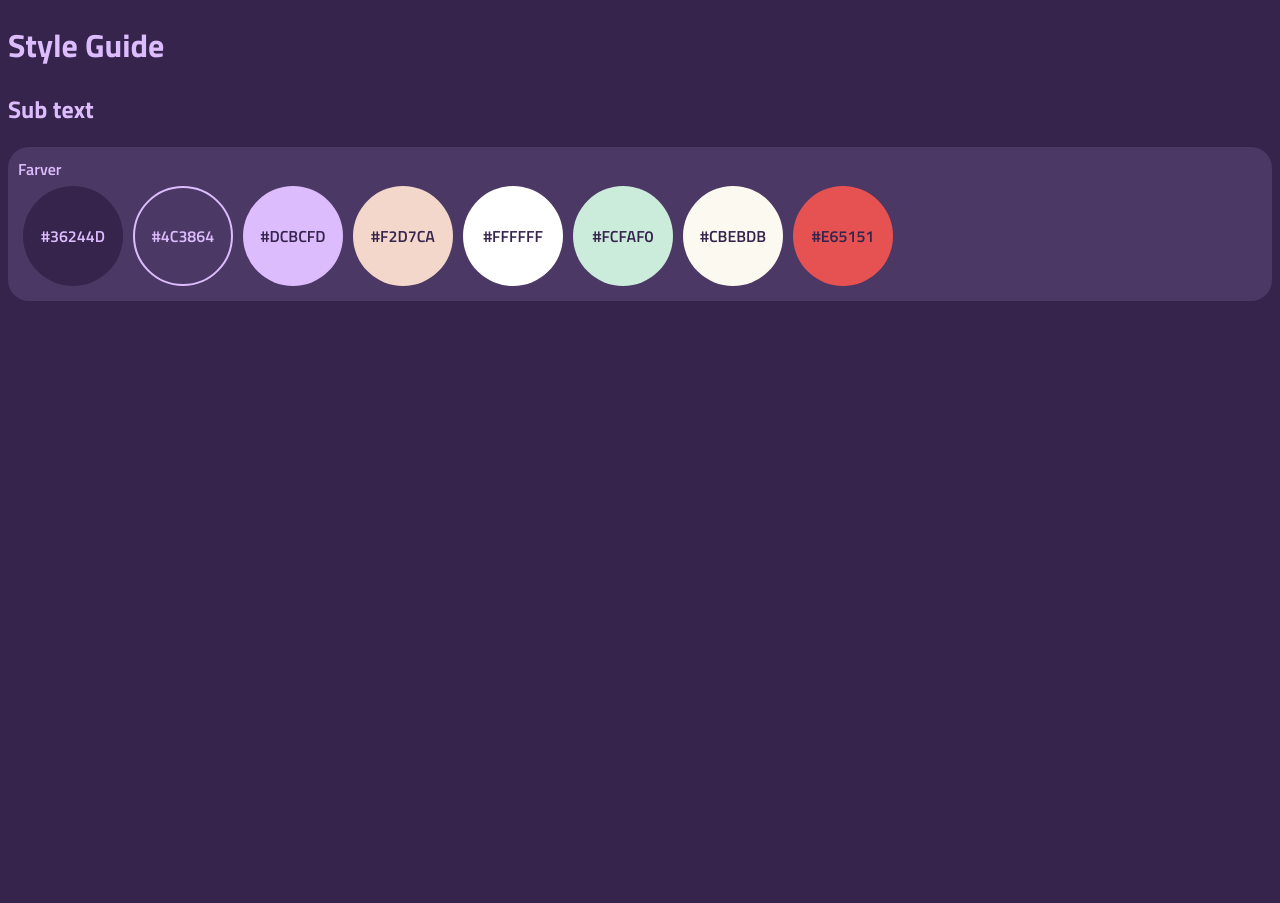
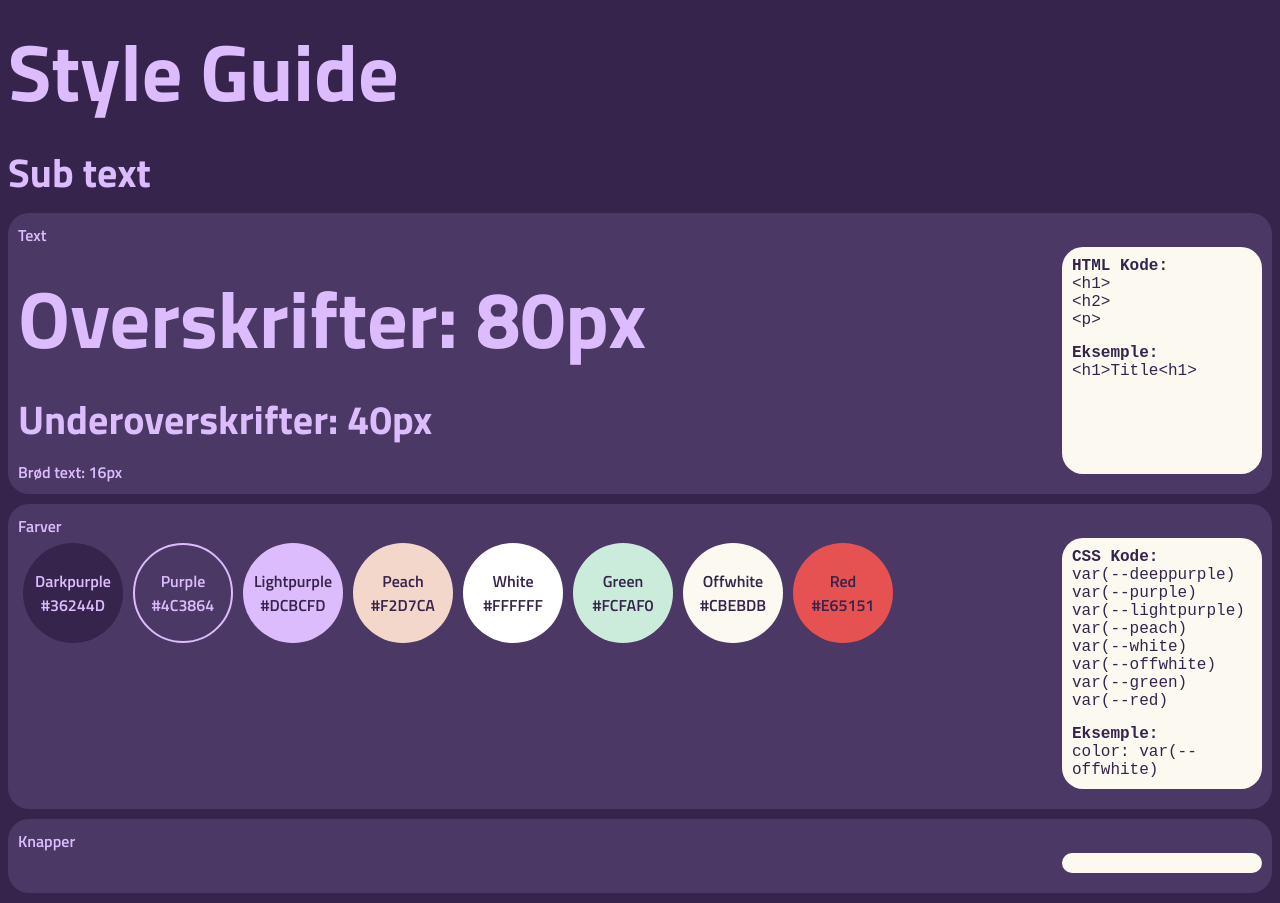
Before and after one commit to nuksnuks/projekt_x, a plain HTML site: page styleguide/styleguide.html in a window 1280 px wide. Before the commit the page ends 800 px from the top, so only its background shows below. Drawn offline with Linux system fonts and the light colour scheme.

Commit message:
The days work

```diff
--- a/styleguide/style.js
+++ b/styleguide/style.js
@@ -1,7 +1,7 @@
 function showhide(elem){
     let el = elem.getElementsByTagName("div")[0]
     if(el.style.display == "none"){
-        el.style.display = "flex"
+        el.style.display = "grid"
     }else{
         el.style.display = "none"
     }
--- a/styleguide/styleguide.css
+++ b/styleguide/styleguide.css
@@ -22,10 +22,28 @@ body{
   border-radius: 21px;
   padding: 10px;
   cursor: pointer;
+  margin-bottom: 10px;
 }
 
 p{
   margin: 0px;
+  font-size: 16px;
+}
+
+h1{
+  font-size: 80px;
+  margin-top: 10px;
+  margin-bottom: 10px;
+}
+
+h2{
+  font-size: 40px;
+  margin-top: 10px;
+  margin-bottom: 10px;
+}
+
+hr{
+  border-color: var(--lightpurple);
 }
 
 .color-container{
@@ -40,8 +58,8 @@ p{
   border-radius: 100%;
   margin: 5px;
   display: flex;
-  justify-content: center;
   justify-items: center;
+  text-align: center;
 }
 .colors p{
   margin: auto;
@@ -78,3 +96,22 @@ p{
   background-color: var(--red);
   color: var(--deeppurple);
 }
+
+.grid{
+  display: grid;
+  grid-template-areas:
+    "a b";
+}
+
+.a{
+  grid-area: a;
+}
+
+.b{
+  grid-area: b;
+  width: 200px;
+  margin-left: auto;
+  margin-right: 0px;
+  background-color: var(--offwhite);
+  color: var(--deeppurple);
+}
--- a/styleguide/styleguide.html
+++ b/styleguide/styleguide.html
@@ -15,33 +15,94 @@
       <h2>Sub text</h2>
     </header>
     <div class="box" onclick="showhide(this)">
+      <p>Text</p>
+      <div class="grid">
+        <div class="a">
+          <h1>Overskrifter: 80px</h1>
+          <h2>Underoverskrifter: 40px</h2>
+          <p>Brød text: 16px</p>
+        </div>
+        <code class="box b">
+          <p><b>HTML Kode:</b></p>
+          <p>
+            &lt;h1&gt; <br>
+            &lt;h2&gt; <br>
+            &lt;p&gt;
+          </p>
+          <br>
+          <p><b>Eksemple:</b></p>
+          <p>
+            &lt;h1&gt;Title&lt;h1&gt;
+          </p>
+        </code>
+      </div>
+
+    </div>
+    <div class="box" onclick="showhide(this)">
       <p>Farver</p>
-      <div class="color-container">
+      <div class="grid">
+        <div class="color-container a">
           <div class="colors" id="darkpurple">
-          <p>#36244D</p>
+            <p>Darkpurple <br>
+            #36244D</p>
           </div>
           <div class="colors" id="purple">
-          <p>#4C3864</p>
+            <p>Purple <br>
+            #4C3864</p>
           </div>
           <div class="colors" id="lightpurple">
-          <p>#DCBCFD</p>
+            <p>Lightpurple <br>
+            #DCBCFD</p>
           </div>
           <div class="colors" id="peach">
-          <p>#F2D7CA</p>
+            <p>Peach <br>
+            #F2D7CA</p>
           </div>
           <div class="colors" id="white">
-          <p>#FFFFFF</p>
+            <p>White <br>
+            #FFFFFF</p>
           </div>
           <div class="colors" id="green">
-          <p>#FCFAF0</p>
+            <p>Green <br>
+            #FCFAF0</p>
           </div>
           <div class="colors" id="offwhite">
-          <p>#CBEBDB</p>
+            <p>Offwhite <br>
+            #CBEBDB</p>
           </div>
           <div class="colors" id="red">
-          <p>#E65151</p>
+            <p>Red <br>
+            #E65151</p>
           </div>
         </div>
+        <code class="box b">
+          <p><b>CSS Kode:</b></p>
+          <p>var(--deeppurple) <br>
+          var(--purple) <br>
+          var(--lightpurple) <br>
+          var(--peach) <br>
+          var(--white) <br>
+          var(--offwhite) <br>
+          var(--green) <br>
+          var(--red)</p>
+          <br>
+          <p><b>Eksemple:</b></p>
+          <p>color: var(--offwhite)</p>
+          </code>
       </div>
+    </div>
+
+    <div class="box" onclick="showhide(this)">
+      <p>Knapper</p>
+      <div class="grid">
+        <div class="a">
+
+        </div>
+        <code class="box b">
+
+        </code>
+      </div>
+    </div>
+
   </body>
 </html>
```
Lines whose indentation alone changed are shown as unchanged.
